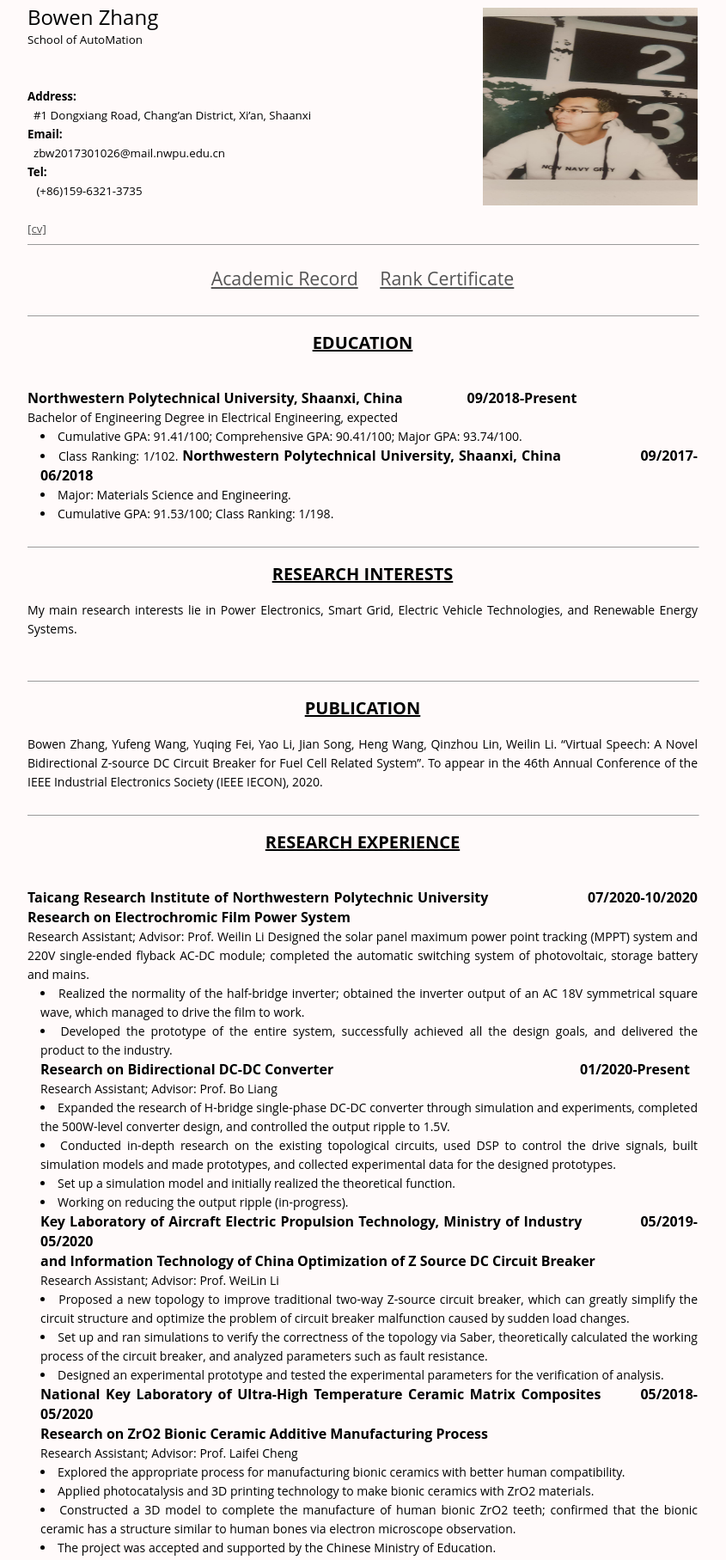
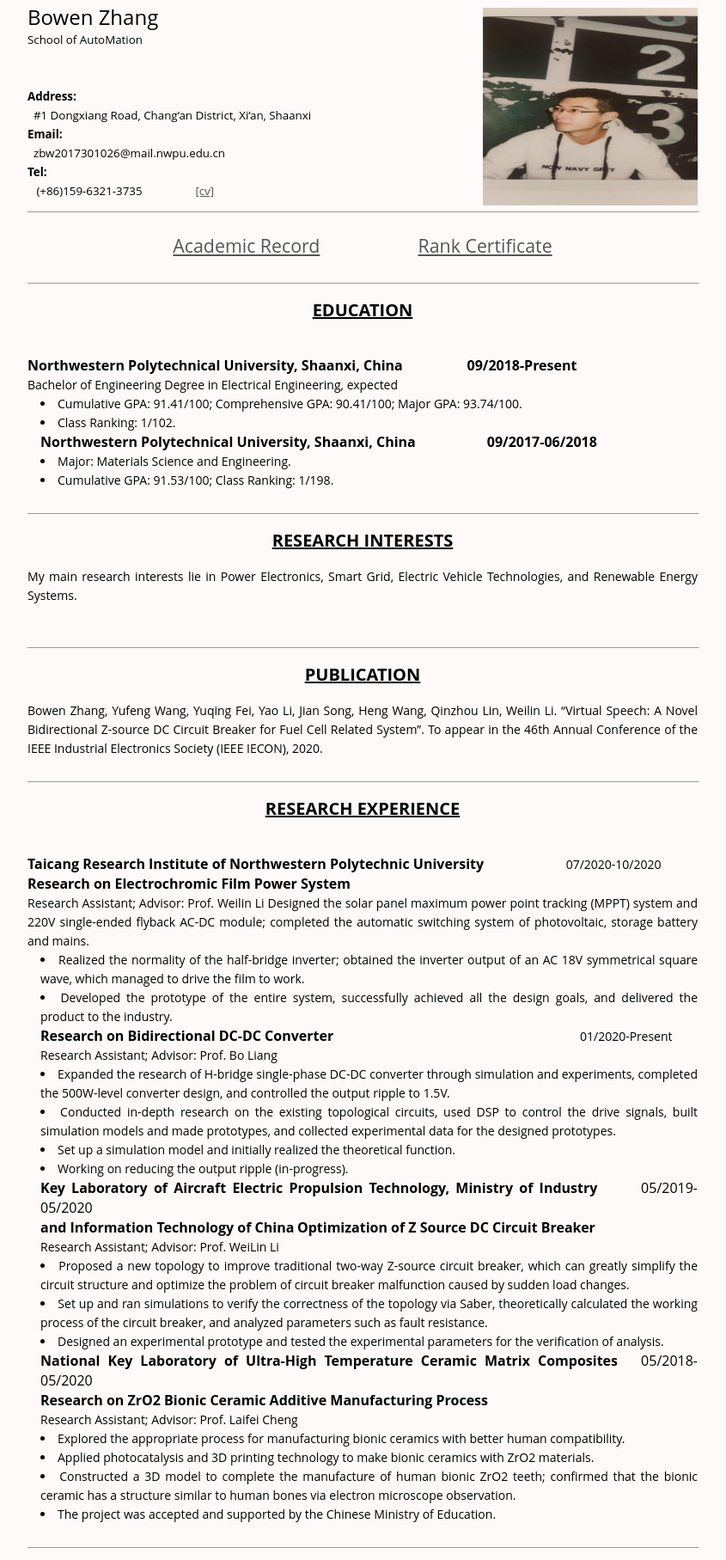
Before and after one commit to bowenzhangg/bowenzhangg1027.github.io, a plain HTML site: page index.html in a window 1280 px wide. Shown: the part 11-1826 px from the top of the page at 86% size, without its empty margins (218-1063 px from the left). Drawn offline with Linux system fonts and the light colour scheme; a web font is replaced by a local one.

Commit message:
Update index.html

```diff
--- a/index.html
+++ b/index.html
@@ -86,11 +86,8 @@
         <br>
         <span style="font-size:10pt"><b>Tel:</b></span>
         <br>
-        <span style="font-size:10pt">&nbsp;&nbsp; (+86)159-6321-3735</span>
-        <span style="font-size:10pt">
-			 <br>
- <br>
-          <a href="zhangbowencv.pdf" target="_blank">[cv]</a>
+        <span style="font-size:10pt">&nbsp;&nbsp; (+86)159-6321-3735</span>  &nbsp &nbsp&nbsp&nbsp &nbsp &nbsp &nbsp &nbsp &nbsp
+        <span style="font-size:10pt"><a href="zhangbowencv.pdf" target="_blank">[cv]</a>
         <div class="clear"></div>
         <hr size="1" width="100%">
       </div>
@@ -99,7 +96,7 @@
         <br>
         <center>
           <span style="font-size:16pt;padding:0 10px;">
-            <a href="Rank Certificate.html" target="_blank">Academic Record</a>
+            <a href="Rank Certificate.html" target="_blank">Academic Record</a> &nbsp &nbsp&nbsp&nbsp &nbsp &nbsp &nbsp &nbsp &nbsp
           </span>
           <span style="font-size:16pt;padding:0 10px;">
             <a href="Academic Record.html" target="_blank">Rank Certificate</a>
@@ -120,7 +117,8 @@
 Bachelor of Engineering Degree in Electrical Engineering, expected
 <li>Cumulative GPA: 91.41/100; Comprehensive GPA: 90.41/100; Major GPA: 93.74/100.
 <li>Class Ranking: 1/102.
-<span style="font-size:12pt"><b>Northwestern Polytechnical University, Shaanxi, China&nbsp&nbsp&nbsp&nbsp&nbsp &nbsp &nbsp &nbsp &nbsp &nbsp &nbsp 	09/2017-06/2018</b></span>
+<br>
+<span style="font-size:12pt"><b>Northwestern Polytechnical University, Shaanxi, China&nbsp &nbsp &nbsp&nbsp&nbsp &nbsp &nbsp &nbsp &nbsp &nbsp &nbsp 	09/2017-06/2018</b></span>
 <li>Major: Materials Science and Engineering.
 <li>Cumulative GPA: 91.53/100; Class Ranking: 1/198.
           </ul>
@@ -157,21 +155,22 @@ Bachelor of Engineering Degree in Electrical Engineering, expected
         <div class="content">
           </ul>
             <br>
-			 <span style="font-size:12pt"><b>Taicang Research Institute of Northwestern Polytechnic University &nbsp &nbsp &nbsp &nbsp &nbsp &nbsp &nbsp &nbsp &nbsp &nbsp &nbsp 07/2020-10/2020</b><nr></span>
+			 <span style="font-size:12pt"><b>Taicang Research Institute of Northwestern Polytechnic University &nbsp &nbsp &nbsp &nbsp &nbsp &nbsp &nbsp &nbsp &nbsp &nbsp &nbsp </b><nr></span>07/2020-10/2020
+			 <br>
 			<span style="font-size:12pt"><b>Research on Electrochromic Film Power System</b></span>
 			<br>Research Assistant; Advisor: Prof. Weilin Li
 			Designed the solar panel maximum power point tracking (MPPT) system and 220V single-ended flyback AC-DC module; completed the automatic switching system of photovoltaic, storage battery and mains.
 			<li>Realized the normality of the half-bridge inverter; obtained the inverter output of an AC 18V symmetrical square wave, which managed to drive the film to work.
 			<li>Developed the prototype of the entire system, successfully achieved all the design goals, and delivered the product to the industry.
 			<br>
-			<span style="font-size:12pt"><b>Research on Bidirectional DC-DC Converter &nbsp &nbsp &nbsp &nbsp &nbsp &nbsp &nbsp &nbsp &nbsp &nbsp &nbsp &nbsp &nbsp &nbsp &nbsp &nbsp &nbsp &nbsp &nbsp &nbsp &nbsp &nbsp &nbsp &nbsp &nbsp &nbsp &nbsp &nbsp  &nbsp &nbsp &nbsp &nbsp &nbsp &nbsp 01/2020-Present</b></span>
+			<span style="font-size:12pt"><b>Research on Bidirectional DC-DC Converter &nbsp &nbsp &nbsp &nbsp &nbsp &nbsp &nbsp &nbsp &nbsp &nbsp &nbsp &nbsp &nbsp &nbsp &nbsp &nbsp &nbsp &nbsp &nbsp &nbsp &nbsp &nbsp &nbsp &nbsp &nbsp &nbsp &nbsp &nbsp  &nbsp &nbsp &nbsp &nbsp &nbsp &nbsp </b></span>01/2020-Present
 			<br>Research Assistant; Advisor: Prof. Bo Liang
 			<li>Expanded the research of H-bridge single-phase DC-DC converter through simulation and experiments, completed the 500W-level converter design, and controlled the output ripple to 1.5V.
 			<li>Conducted in-depth research on the existing topological circuits, used DSP to control the drive signals, built simulation models and made prototypes, and collected experimental data for the designed prototypes.
 			<li>Set up a simulation model and initially realized the theoretical function.
 			<li>Working on reducing the output ripple (in-progress).
 			 <br>
-			<span style="font-size:12pt"><b>Key Laboratory of Aircraft Electric Propulsion Technology, Ministry of Industry &nbsp &nbsp &nbsp &nbsp &nbsp &nbsp  05/2019-05/2020</b>
+			<span style="font-size:12pt"><b>Key Laboratory of Aircraft Electric Propulsion Technology, Ministry of Industry &nbsp &nbsp &nbsp  </b>05/2019-05/2020
               <br></span>
 			<span style="font-size:12pt"><b>and Information Technology of China</b></span>
 			<span style="font-size:12pt"><b>Optimization of Z Source DC Circuit Breaker</b></span>
@@ -180,7 +179,7 @@ Bachelor of Engineering Degree in Electrical Engineering, expected
 			<li>Set up and ran simulations to verify the correctness of the topology via Saber, theoretically calculated the working process of the circuit breaker, and analyzed parameters such as fault resistance.
 			<li>Designed an experimental prototype and tested the experimental parameters for the verification of analysis.
 			 <br>
-			<span style="font-size:12pt"><b>National Key Laboratory of Ultra-High Temperature Ceramic Matrix Composites    &nbsp &nbsp &nbsp  05/2018-05/2020</b>
+			<span style="font-size:12pt"><b>National Key Laboratory of Ultra-High Temperature Ceramic Matrix Composites     &nbsp </b>05/2018-05/2020
               <br>
               </span>
 			<span style="font-size:12pt"><b>Research on ZrO2 Bionic Ceramic Additive Manufacturing Process</b></span>
@@ -206,6 +205,7 @@ Bachelor of Engineering Degree in Electrical Engineering, expected
 			<li>Kept the output ripple voltage within 1%.
 			<br>
 			<span style="font-size:12pt"><b>ARM-based Music Player &nbsp &nbsp &nbsp &nbsp &nbsp &nbsp &nbsp &nbsp &nbsp &nbsp 12/2019-01/2020</b></span>
+			<br>
 			Course: Embedded System and Its Application; Advisor: Prof. Lili Xie; Socre:94/100
 			<li>Designed a nine-key music generator based on the ARM system, which emits notes by pressing the button.
 			<li>Generated PWM waveform with timer interrupt to realize the change of pitch and tune.
```
